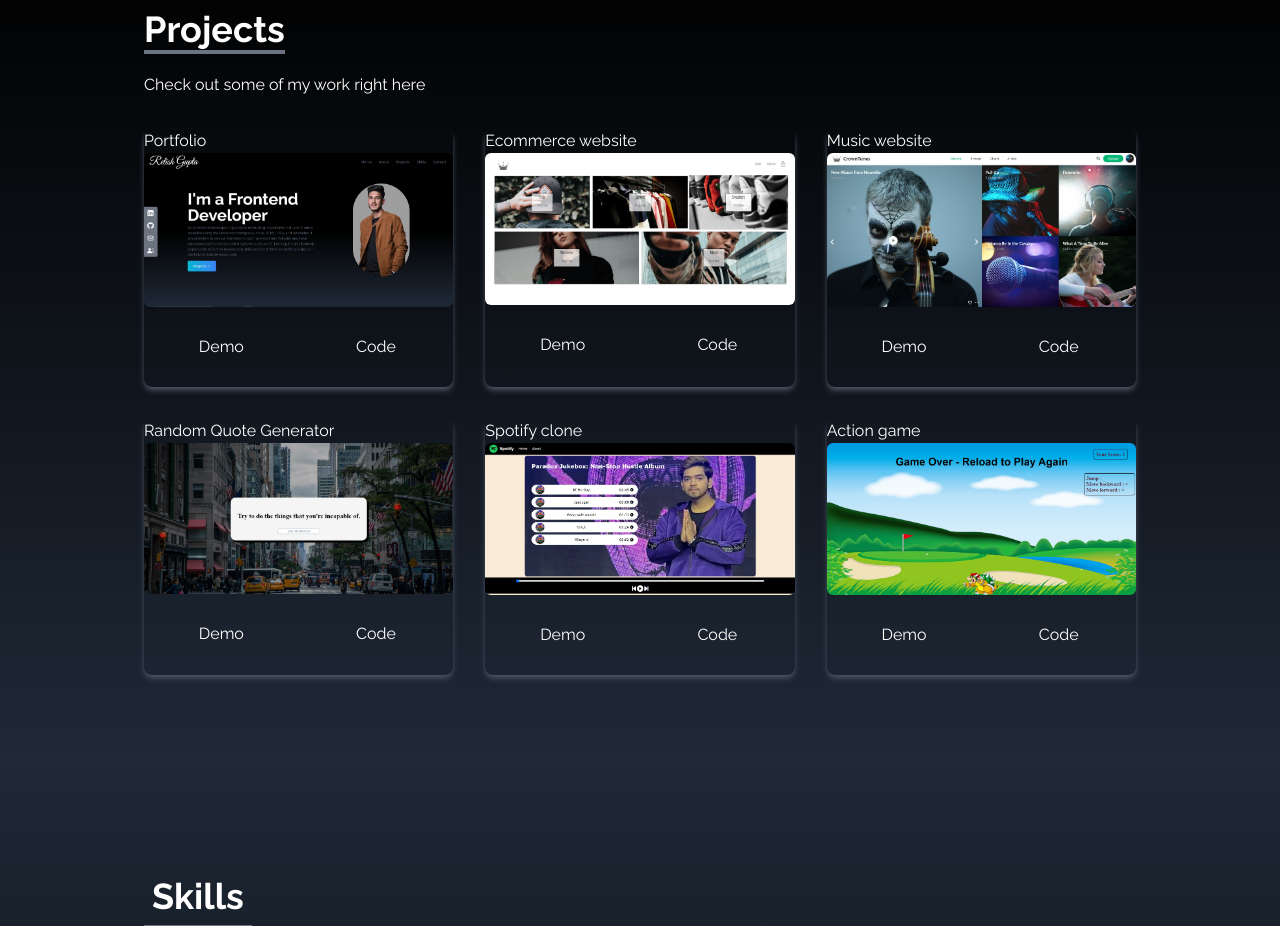
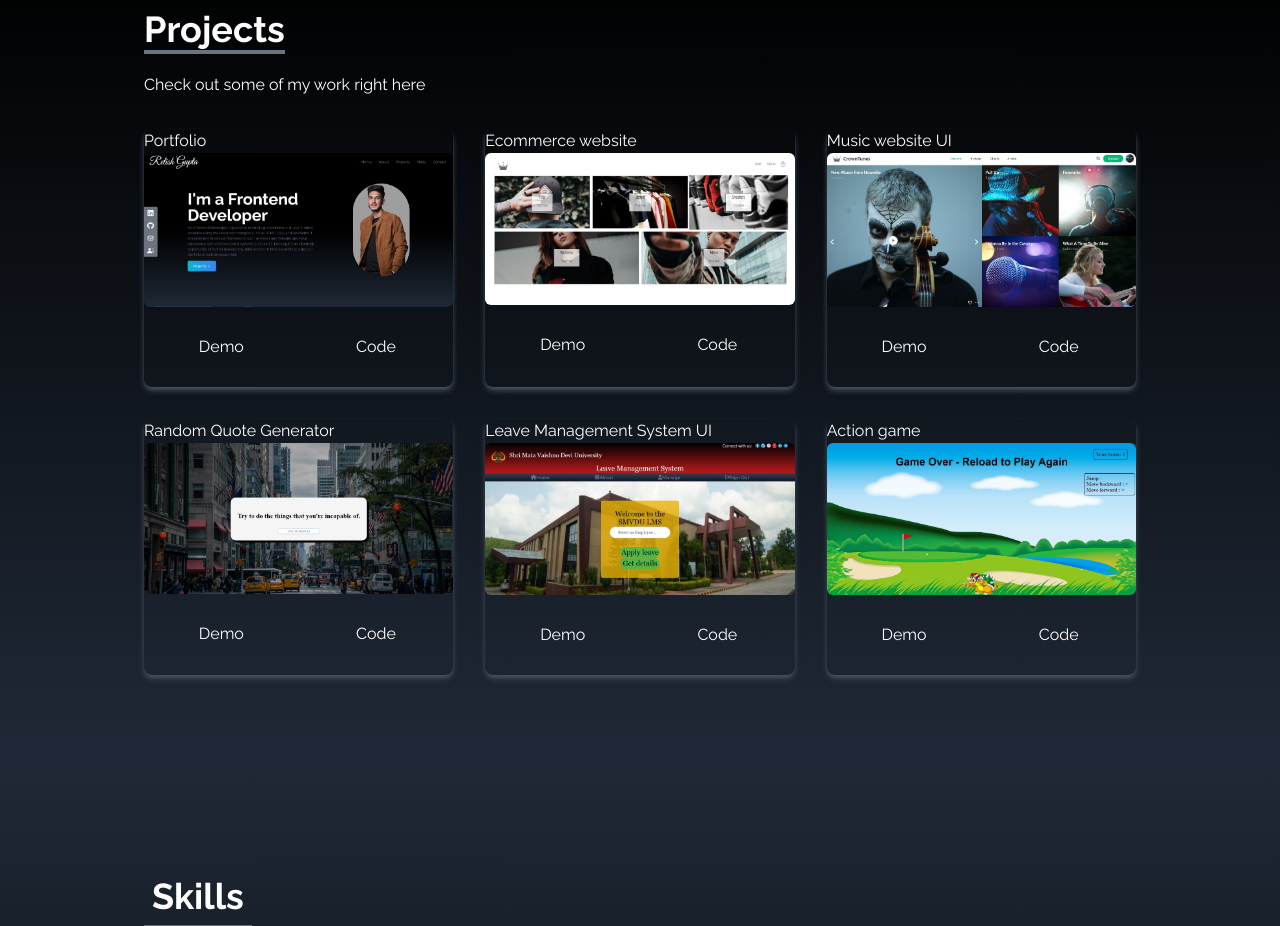
Before and after one commit to relishgupta/Portfolio, a React (Create React App) app: page / in a window 1280 px wide. Shown: the part 1640-2566 px from the top of the page. Built offline with nearby package versions, Linux system fonts and the light colour scheme.

Commit message:
added a new project

```diff
--- a/src/components/projects.jsx
+++ b/src/components/projects.jsx
@@ -3,7 +3,7 @@ import crowntunes from "../assets/projects/crowntunes.jpg";
 import crownclothing from "../assets/projects/crownclothing.jpg";
 import portfolio from "../assets/projects/portfolio.jpg";
 import quote from "../assets/projects/quotes.jpg";
-import spotify from "../assets/projects/spotify.jpg";
+import lms from "../assets/projects/lms.jpg";
 
 const Projects = () => {
   const projects=[
@@ -24,7 +24,7 @@ const Projects = () => {
     {
       id:3,
       src:crowntunes,
-      title:'Music website',
+      title:'Music website UI',
       url:'https://crowntunes-relishgupta.netlify.app/',
       code:'https://github.com/relishgupta/music-website',
     },
@@ -37,10 +37,10 @@ const Projects = () => {
     },
     {
       id:5,
-      src:spotify,
-      title:'Spotify clone',
-      url:'https://relishgupta.github.io/Spotify/',
-      code:'https://github.com/relishgupta/Spotify',
+      src:lms,
+      title:'Leave Management System UI',
+      url:'https://lms-smvdu.netlify.app/',
+      code:'https://github.com/relishgupta/lms',
     },
     {
       id:6,
```
Also changed, not shown: src/assets/projects/lms.jpg (added), src/assets/projects/spotify.jpg (deleted).
